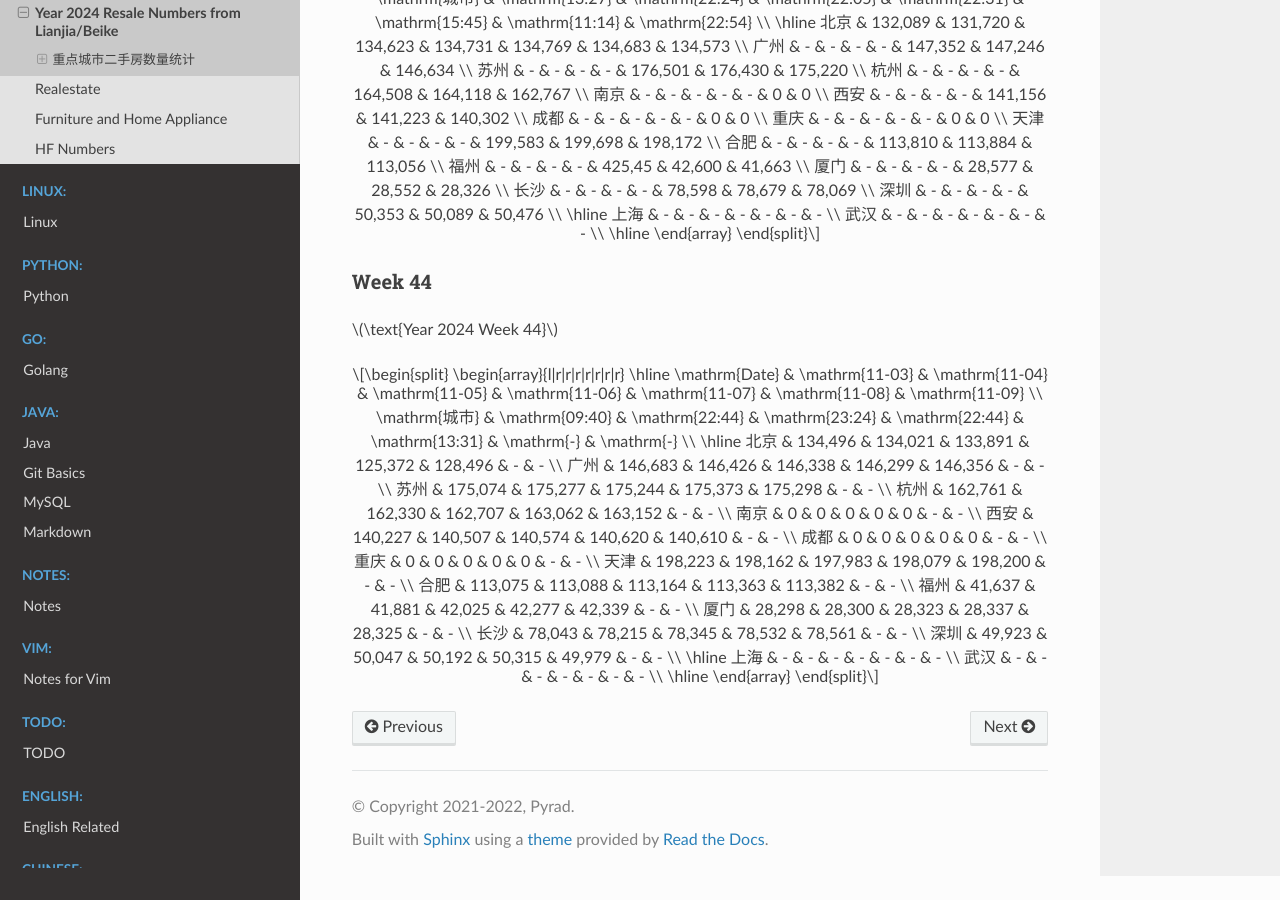
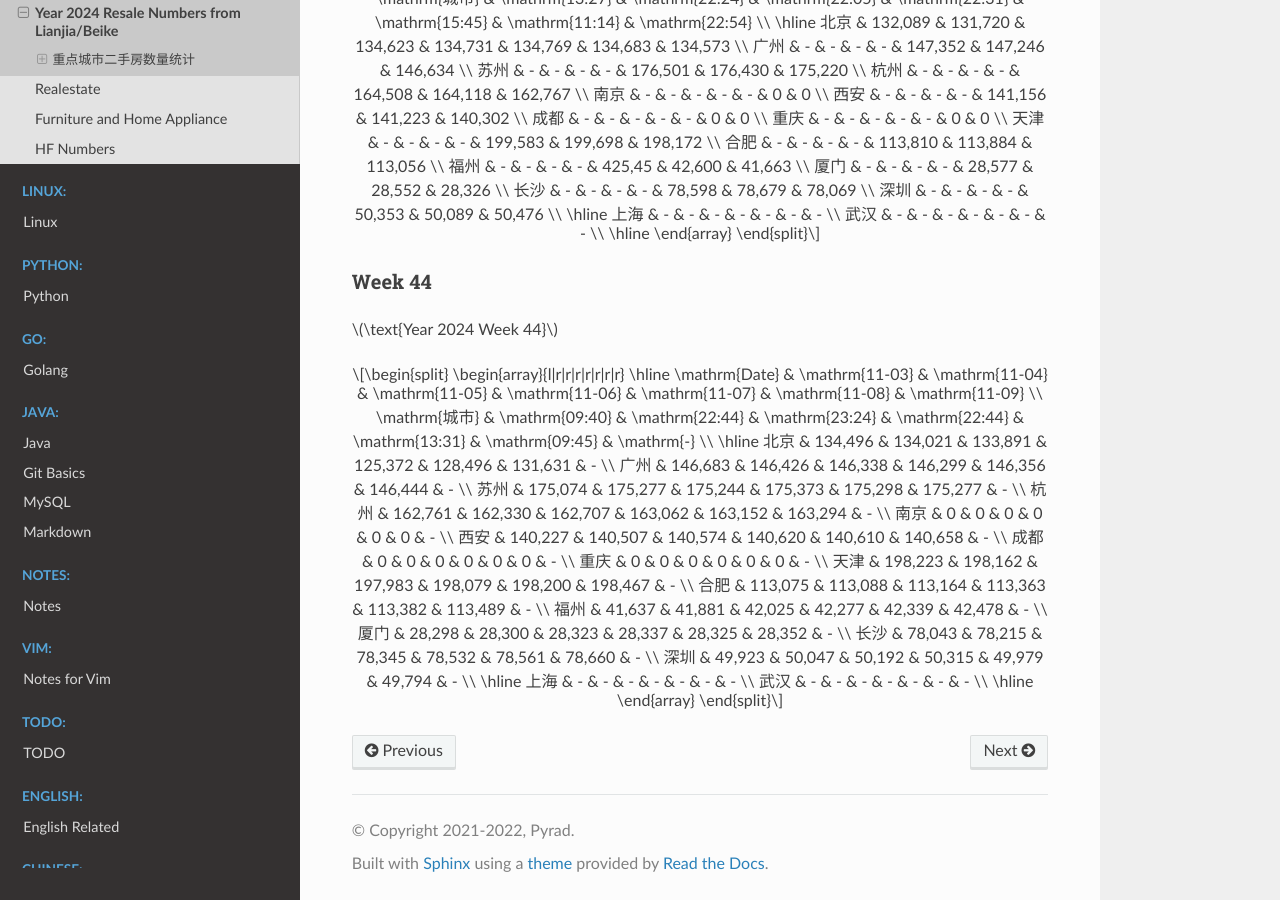
Before and after one commit to Pyrad/pyradnotes, a Sphinx documentation site: the page built from source/RealEstate/resalenumbers2024.md, in a window 1280 px wide and 900 px high, scrolled down 21228 px. Built offline with Sphinx 7.4.7 and the Read the Docs theme 3.1.0, drawn with Linux system fonts in a browser that asks for light colours; pages that are not in the unit, such as notebooks, are missing from menus; a script that is not in the unit is left out.

Commit message:
Realestate Update resale numbers 2024-11-08 09:45

```diff
--- a/source/RealEstate/resalenumbers2024.md
+++ b/source/RealEstate/resalenumbers2024.md
@@ -1419,22 +1419,22 @@
 \begin{array}{l|r|r|r|r|r|r|r}
 \hline
 \mathrm{Date} & \mathrm{11-03} & \mathrm{11-04} & \mathrm{11-05} & \mathrm{11-06} & \mathrm{11-07} & \mathrm{11-08} & \mathrm{11-09} \\
-\mathrm{城市} & \mathrm{09:40} & \mathrm{22:44} & \mathrm{23:24} & \mathrm{22:44} & \mathrm{13:31} & \mathrm{-} & \mathrm{-} \\
+\mathrm{城市} & \mathrm{09:40} & \mathrm{22:44} & \mathrm{23:24} & \mathrm{22:44} & \mathrm{13:31} & \mathrm{09:45} & \mathrm{-} \\
 \hline
-北京 & 134,496 & 134,021 & 133,891 & 125,372 & 128,496 & - & - \\
-广州 & 146,683 & 146,426 & 146,338 & 146,299 & 146,356 & - & - \\
-苏州 & 175,074 & 175,277 & 175,244 & 175,373 & 175,298 & - & - \\
-杭州 & 162,761 & 162,330 & 162,707 & 163,062 & 163,152 & - & - \\
-南京 & 0 & 0 & 0 & 0 & 0 & - & - \\
-西安 & 140,227 & 140,507 & 140,574 & 140,620 & 140,610 & - & - \\
-成都 & 0 & 0 & 0 & 0 & 0 & - & - \\
-重庆 & 0 & 0 & 0 & 0 & 0 & - & - \\
-天津 & 198,223 & 198,162 & 197,983 & 198,079 & 198,200 & - & - \\
-合肥 & 113,075 & 113,088 & 113,164 & 113,363 & 113,382 & - & - \\
-福州 & 41,637 & 41,881 & 42,025 & 42,277 & 42,339 & - & - \\
-厦门 & 28,298 & 28,300 & 28,323 & 28,337 & 28,325 & - & - \\
-长沙 & 78,043 & 78,215 & 78,345 & 78,532 & 78,561 & - & - \\
-深圳 & 49,923 & 50,047 & 50,192 & 50,315 & 49,979 & - & - \\
+北京 & 134,496 & 134,021 & 133,891 & 125,372 & 128,496 & 131,631 & - \\
+广州 & 146,683 & 146,426 & 146,338 & 146,299 & 146,356 & 146,444 & - \\
+苏州 & 175,074 & 175,277 & 175,244 & 175,373 & 175,298 & 175,277 & - \\
+杭州 & 162,761 & 162,330 & 162,707 & 163,062 & 163,152 & 163,294 & - \\
+南京 & 0 & 0 & 0 & 0 & 0 & 0 & - \\
+西安 & 140,227 & 140,507 & 140,574 & 140,620 & 140,610 & 140,658 & - \\
+成都 & 0 & 0 & 0 & 0 & 0 & 0 & - \\
+重庆 & 0 & 0 & 0 & 0 & 0 & 0 & - \\
+天津 & 198,223 & 198,162 & 197,983 & 198,079 & 198,200 & 198,467 & - \\
+合肥 & 113,075 & 113,088 & 113,164 & 113,363 & 113,382 & 113,489 & - \\
+福州 & 41,637 & 41,881 & 42,025 & 42,277 & 42,339 & 42,478 & - \\
+厦门 & 28,298 & 28,300 & 28,323 & 28,337 & 28,325 & 28,352 & - \\
+长沙 & 78,043 & 78,215 & 78,345 & 78,532 & 78,561 & 78,660 & - \\
+深圳 & 49,923 & 50,047 & 50,192 & 50,315 & 49,979 & 49,794 & - \\
 \hline
 上海 & - & - & - & - & - & - & - \\
 武汉 & - & - & - & - & - & - & - \\
```
Also changed, not shown: 1 other file.
